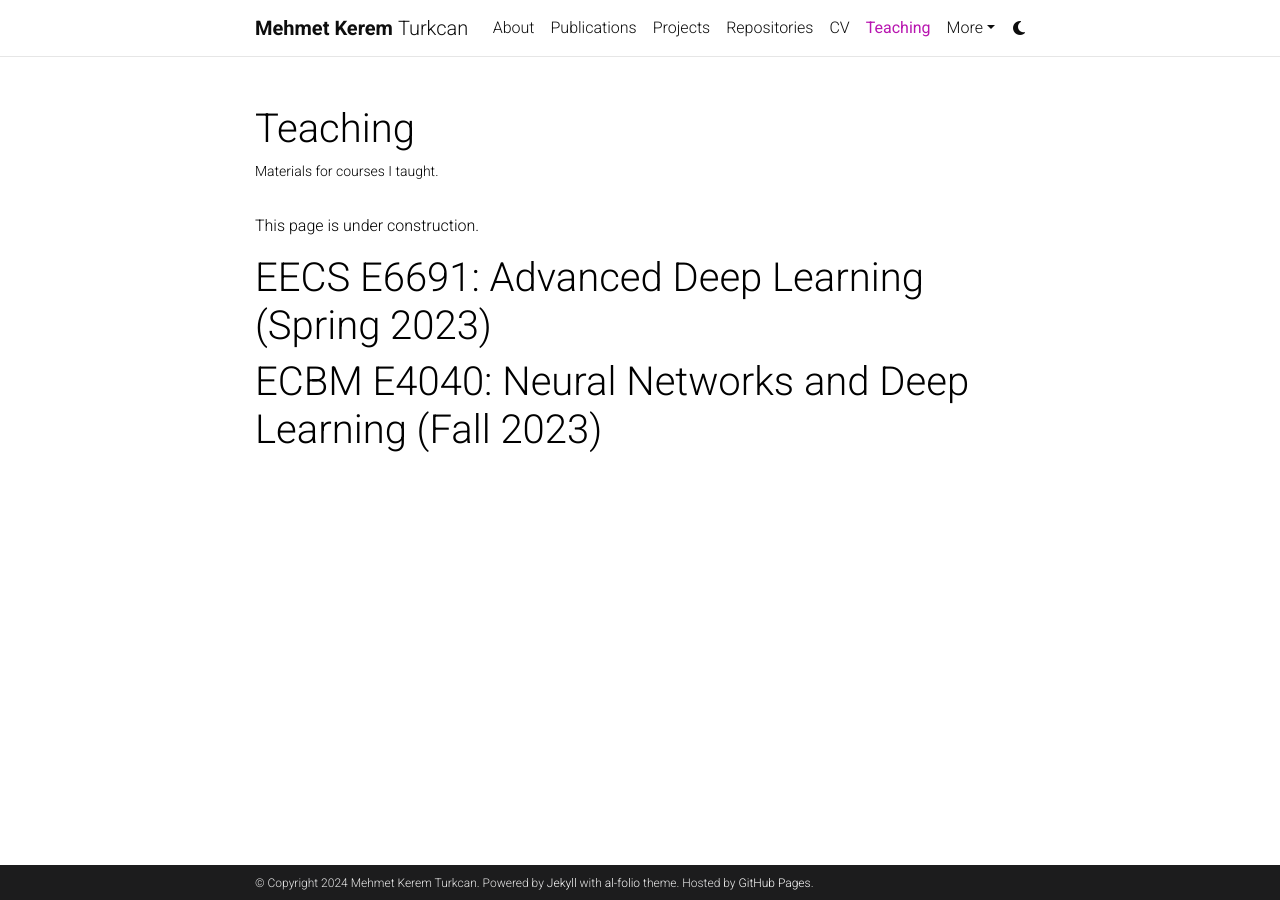
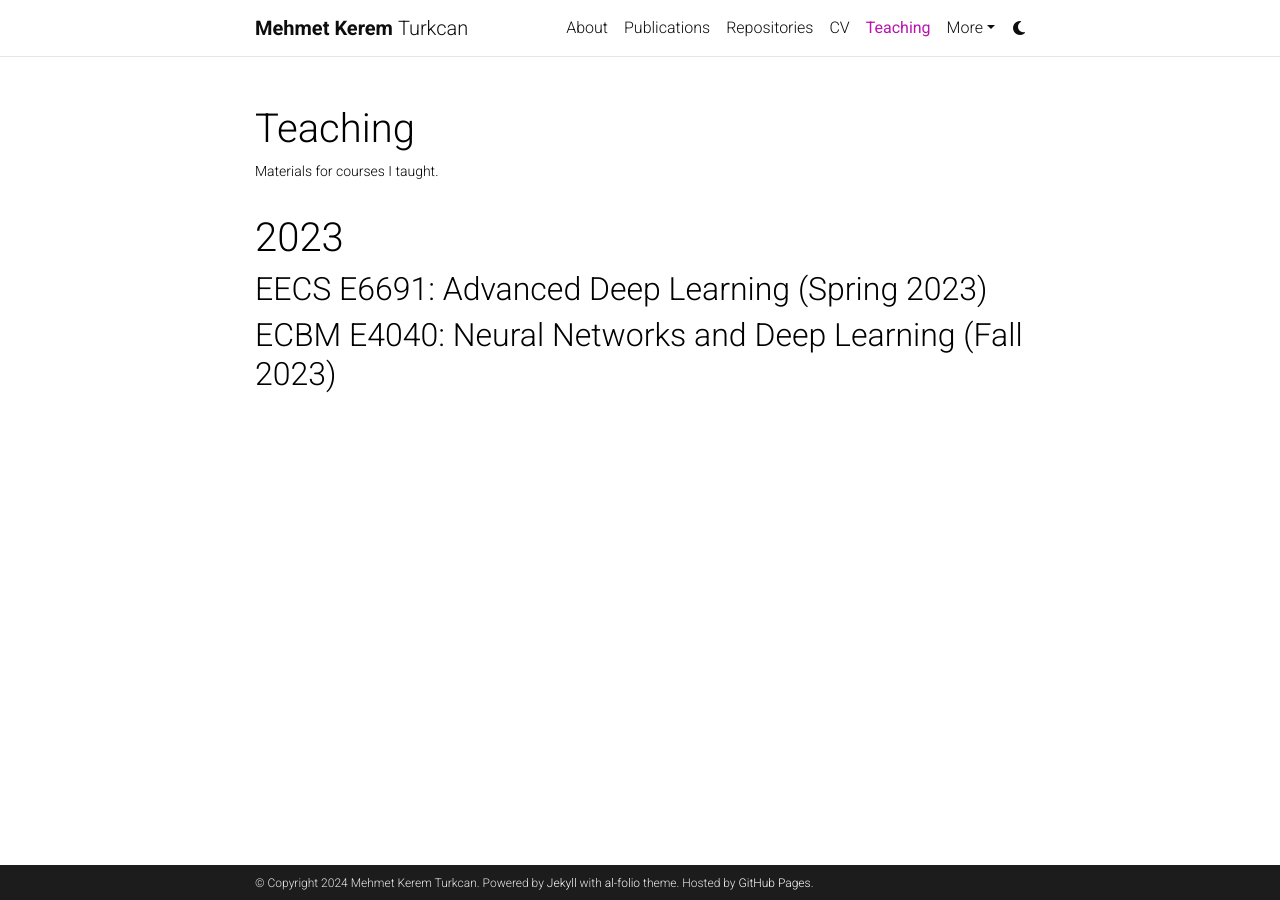
Before and after one commit to mkturkcan/mkturkcan.github.io, a Jekyll site: the page built from _pages/teaching.md, in a window 1280 px wide. Built offline with Jekyll 4.4.1, drawn with Linux system fonts in a browser that asks for light colours; comment, search, counter and statistics services are not loaded; a style sheet for code colours, icons or effects is not loaded.

Commit message:
Editing individual pages

```diff
--- a/_pages/teaching.md
+++ b/_pages/teaching.md
@@ -7,8 +7,8 @@
 nav_order: 6
 ---
 
-This page is under construction.
+# 2023
 
-# EECS E6691: Advanced Deep Learning (Spring 2023)
+## EECS E6691: Advanced Deep Learning (Spring 2023)
 
-# ECBM E4040: Neural Networks and Deep Learning (Fall 2023)
+## ECBM E4040: Neural Networks and Deep Learning (Fall 2023)
```
Also changed, not shown: _pages/projects.md (+1 -1 lines).
